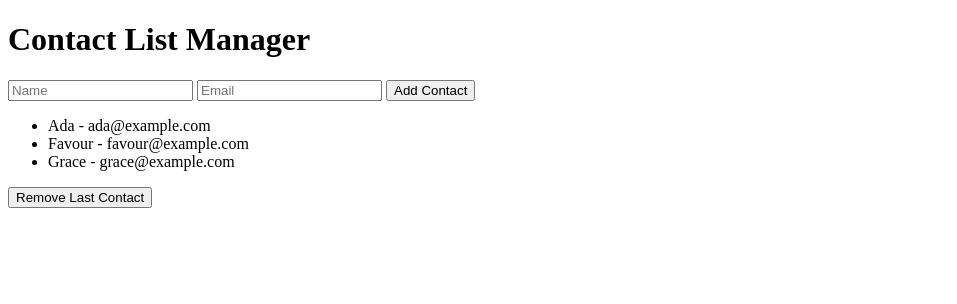
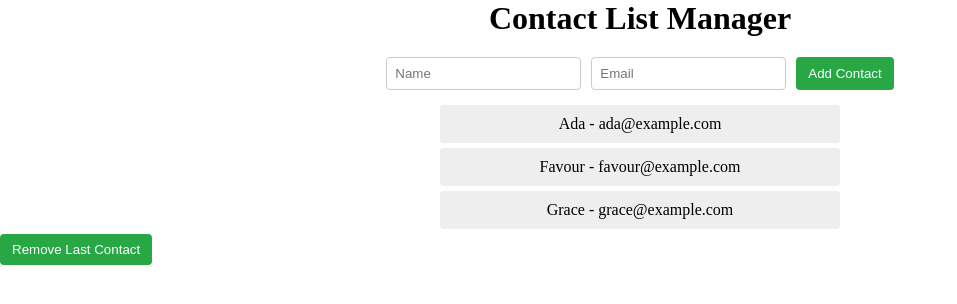
Before and after one commit to Kaycee32/Contact-list-manager, a plain HTML site: page index.html in a window 1280 px wide. Shown: the whole page, without its empty margins (0-957 px from the left). Drawn offline with Linux system fonts and the light colour scheme.

Commit message:
Add files via upload

```diff
--- a/index.html
+++ b/index.html
@@ -4,6 +4,7 @@
     <meta charset="UTF-8" />
     <meta name="viewport" content="width=device-width, initial-scale=1.0" />
     <title>Contact list</title>
+    <link rel="stylesheet" href="style.css" />
   </head>
   <body>
     <h1>Contact List Manager</h1>
--- /dev/null
+++ b/style.css
@@ -0,0 +1,55 @@
+* {
+  padding: 0;
+  margin: 0;
+}
+
+h1 {
+  text-align: center;
+  margin-bottom: 20px;
+}
+
+#contact-form {
+  display: flex;
+  justify-content: center;
+  gap: 10px;
+  margin-bottom: 15px;
+}
+
+input {
+  padding: 8px;
+  border-radius: 4px;
+  border: 1px solid #ccc;
+}
+
+button {
+  padding: 8px 12px;
+  background: #28a745;
+  color: white;
+  border: none;
+  border-radius: 4px;
+}
+
+button:hover {
+  background: #218838;
+}
+
+#error {
+  color: red;
+  text-align: center;
+  margin-bottom: 10px;
+}
+
+#contacts {
+  list-style: none;
+  padding: 0;
+  max-width: 400px;
+  margin: 0 auto;
+}
+
+#contacts li {
+  background: #eee;
+  padding: 10px;
+  margin-bottom: 5px;
+  border-radius: 4px;
+  text-align: center;
+}
```
